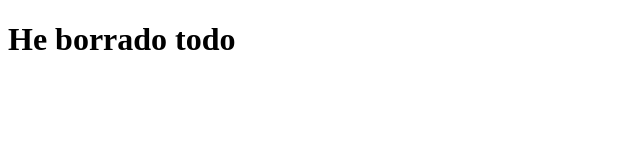
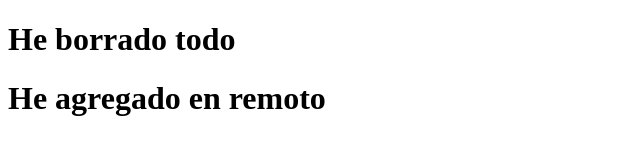
Before and after one commit to luisherdeth2020/testGit, a plain HTML site: page index.html in a window 1280 px wide. Shown: the whole page, without its empty margins (0-640 px from the left). Drawn offline with Linux system fonts and the light colour scheme.

Commit message:
Add new heading to index.html

```diff
--- a/index.html
+++ b/index.html
@@ -7,5 +7,6 @@
 </head>
 <body>
     <h1>He borrado todo</h1>
+    <h1>He agregado en remoto</h1>
 </body>
 </html>
```
